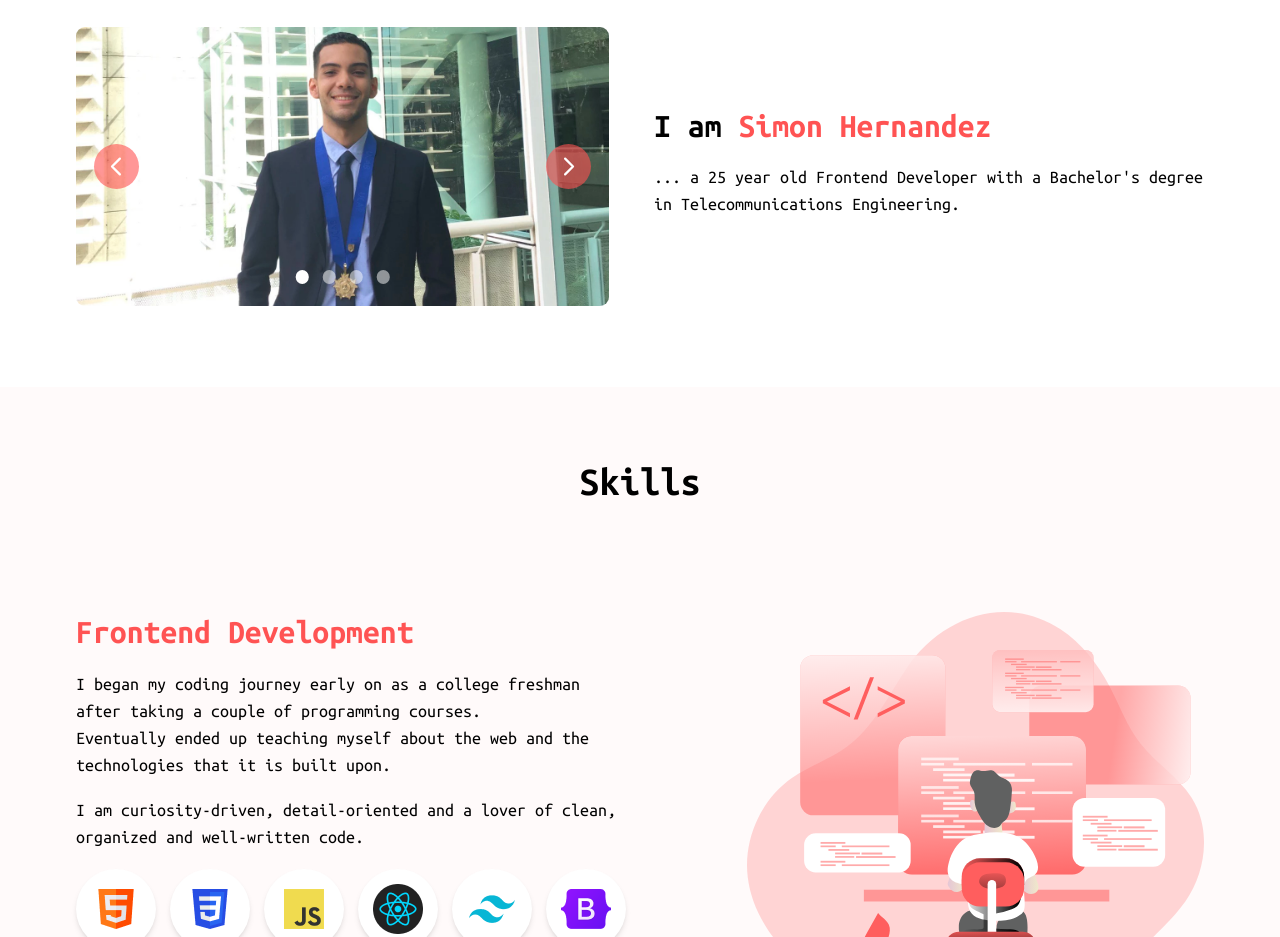
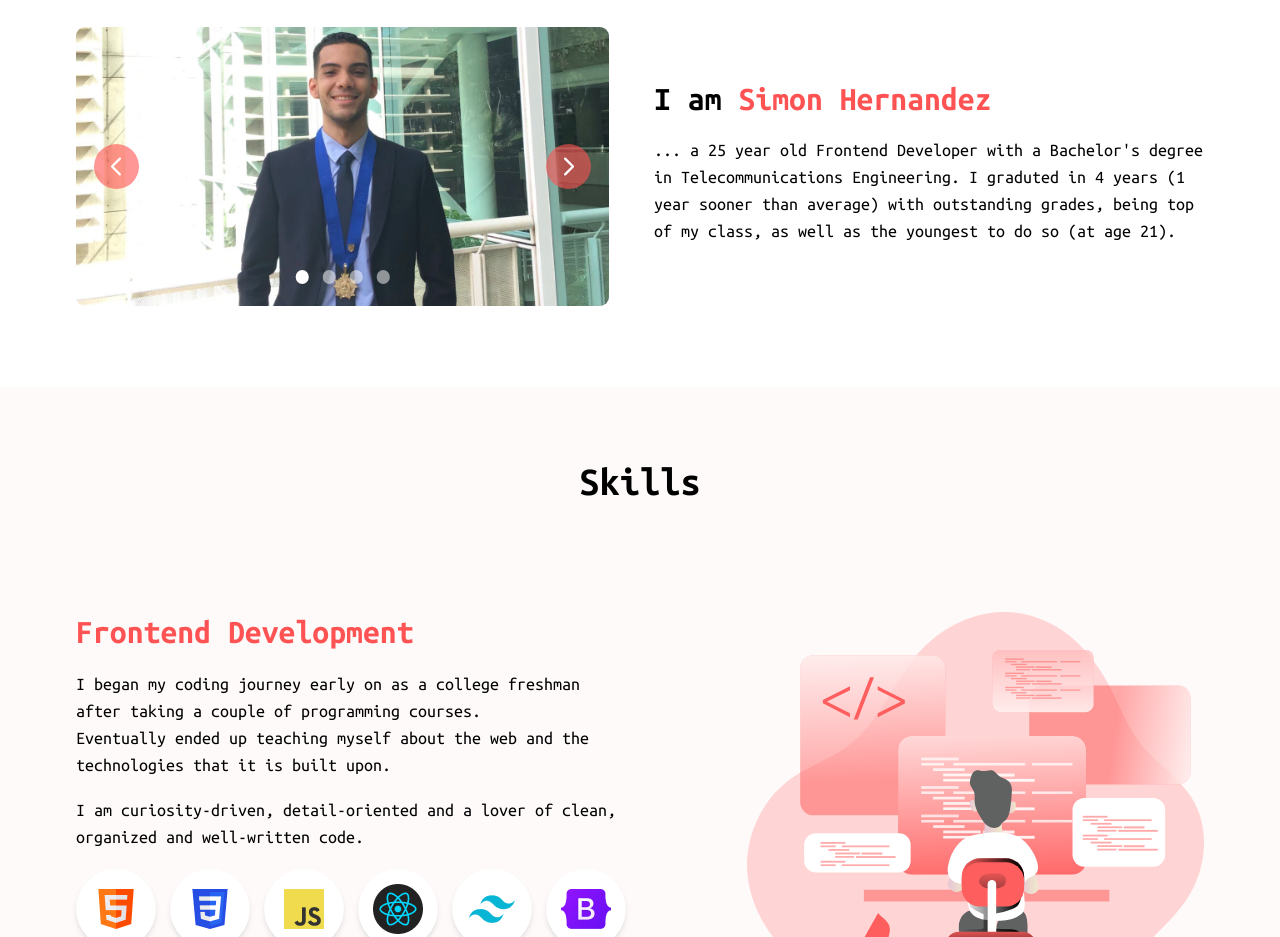
Before and after one commit to simonhernandez/react-portfolio, a React (Vite) app: page / in a window 1280 px wide. Shown: the part 960-1897 px from the top of the page. Built offline with nearby package versions, Linux system fonts and the light colour scheme.

Commit message:
fix: displayed text

```diff
--- a/src/constants/index.js
+++ b/src/constants/index.js
@@ -105,7 +105,7 @@ export const aboutInfo = [
     id: 0,
     title: "about-01",
     alt: "A photo of Simon graduating as a Telecom Engineer",
-    text: "... a 25 year old Frontend Developer with a Bachelor's degree in Telecommunications Engineering.",
+    text: "... a 25 year old Frontend Developer with a Bachelor's degree in Telecommunications Engineering.\n I graduted in 4 years (1 year sooner than average) with outstanding grades, being top of my class, as well as the youngest to do so (at age 21).",
     image: about_02,
     image_description: "The day I graduated as Telecommunications Engineer. (Top of my class)",
   },
```
